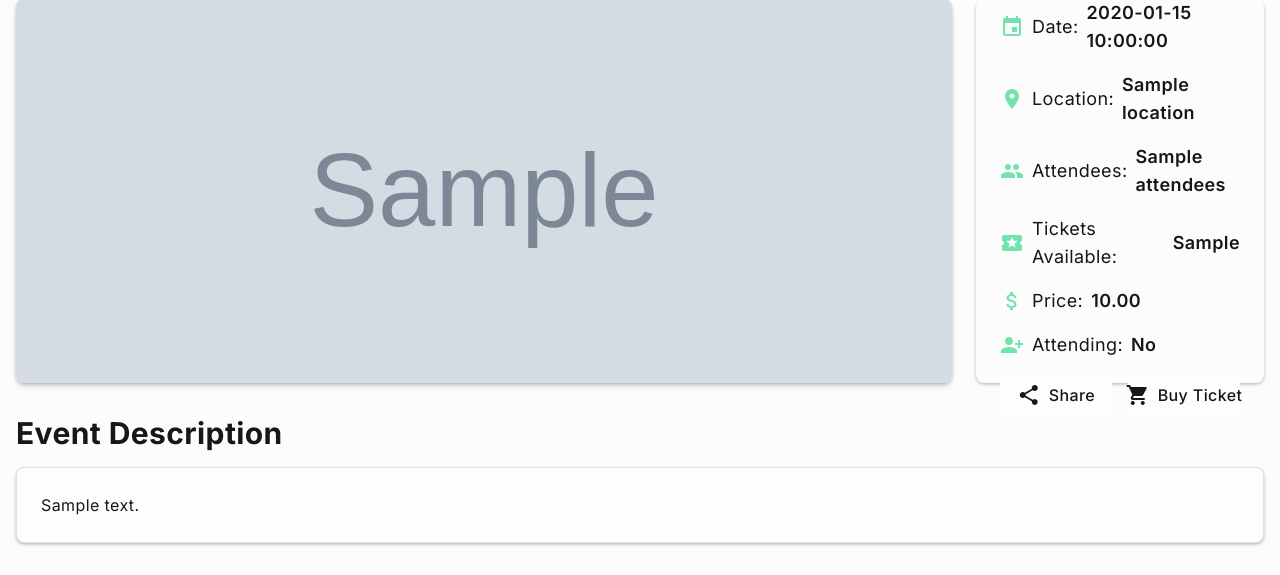
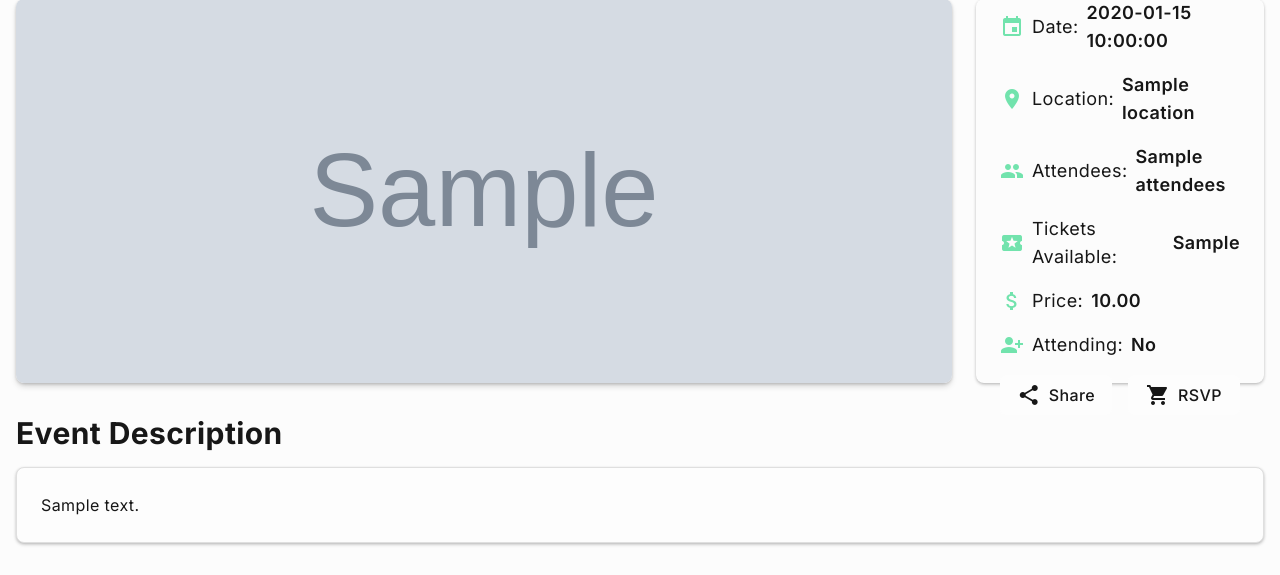
Before and after one commit to Faculty-of-Computing/planora, a Flask app: template templates/event-details.html in a window 1280 px wide. Shown: the part 169-744 px from the top of the page. Run offline with Flask 3, Linux system fonts and the light colour scheme; the template is opened without the code that fills it: most values are stand-ins (such as "Sample title", 1, 10 or a date in 2020); grey boxes marked "Sample" are stand-in pictures; style sheets or scripts are compiled from the project's sources; parts of the project's set-up code (start-up, migrations or seed data) failed here and were passed over; some libraries are stand-ins or nearby versions.

Commit message:
Buy Ticket -> RSVP

```diff
--- a/templates/event-details.html
+++ b/templates/event-details.html
@@ -70,7 +70,7 @@ so we can just focus on the content within this block. #}
                     {% if (event.tickets_available | int) <= 0 %} <span class="material-icons text-xl mr-2">
                         cancel</span> Sold Out
                         {% else %}
-                        <span class="material-icons text-xl mr-2">shopping_cart</span> Buy Ticket
+                        <span class="material-icons text-xl mr-2">shopping_cart</span> RSVP
                         {% endif %}
                         {% endif %}
                 </button>
```
